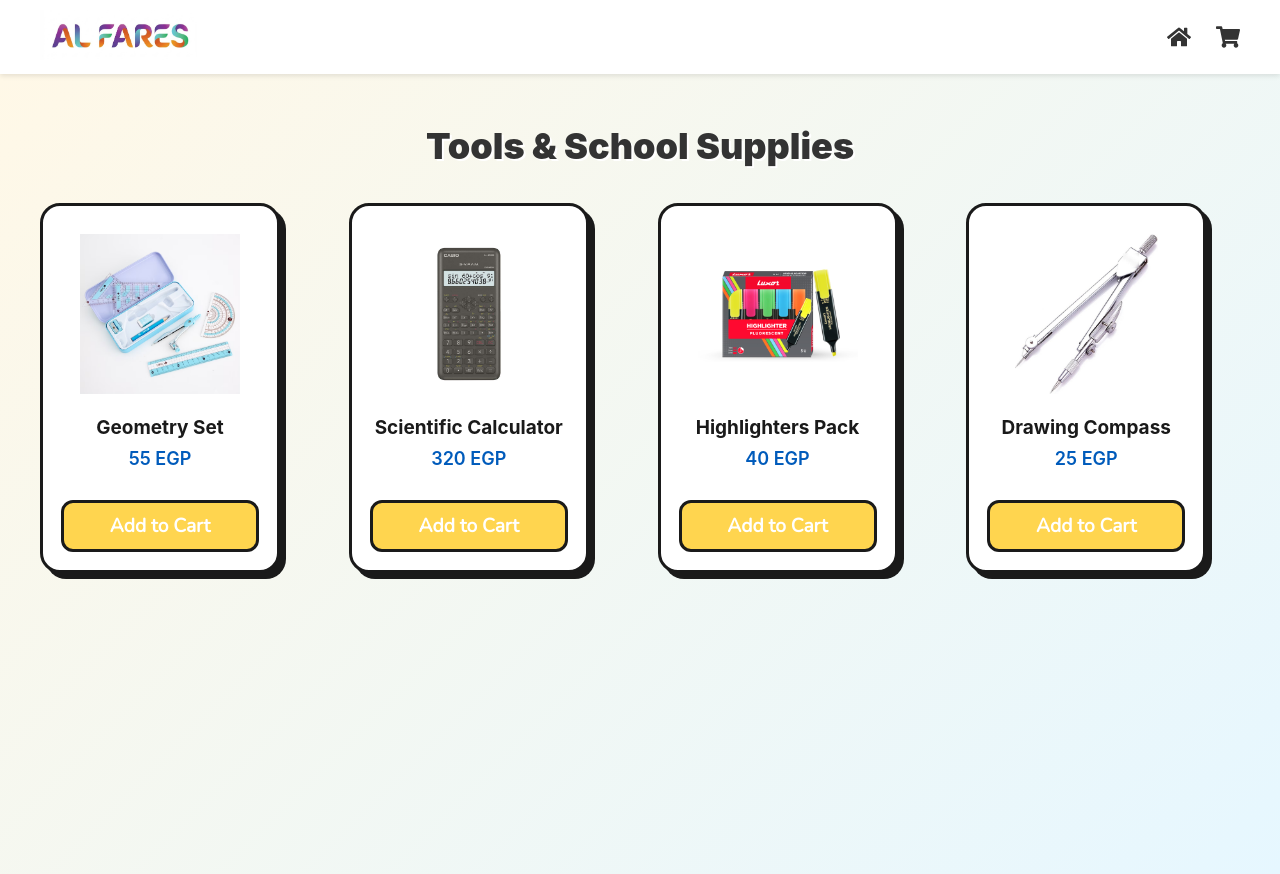
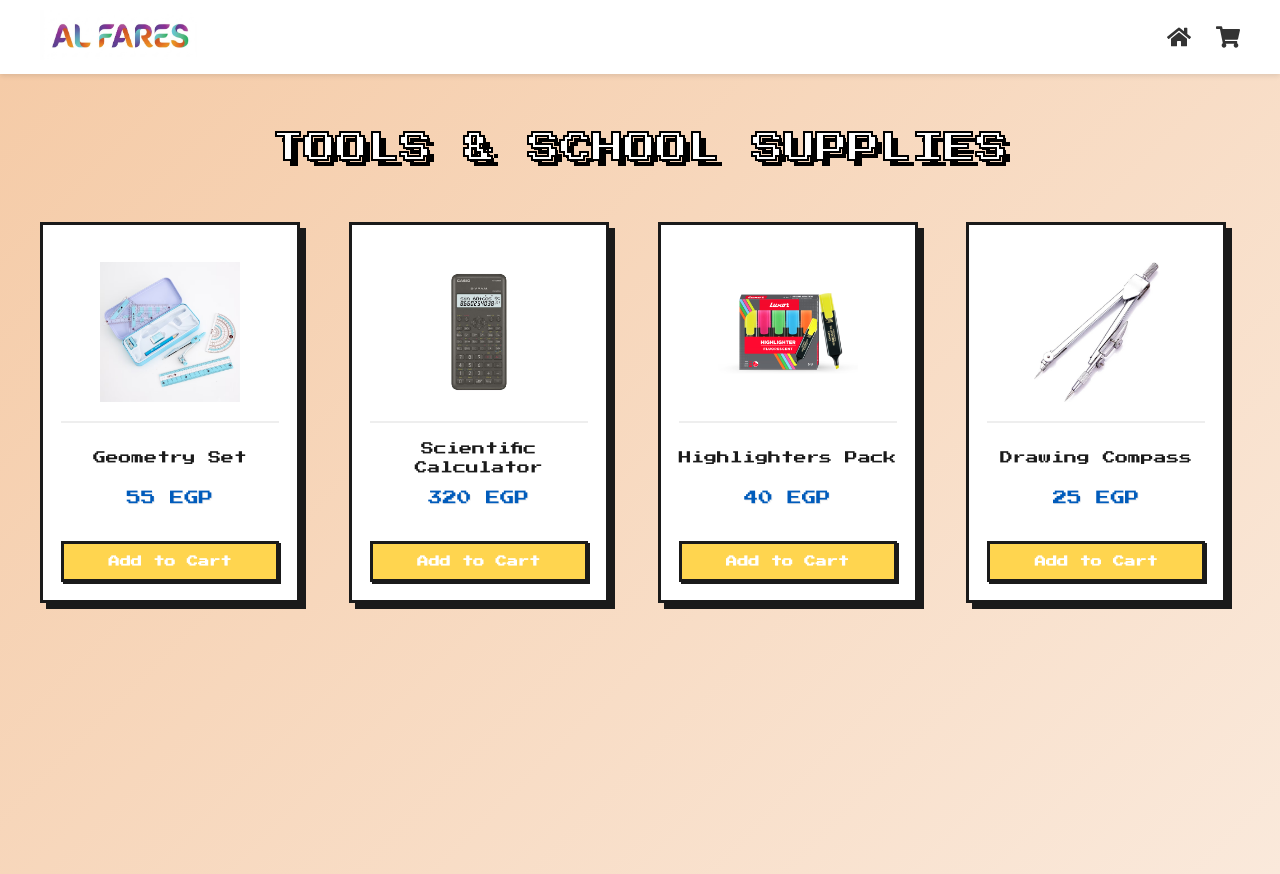
Before and after one commit to nour-ayman/AL_FARES, a React (Create React App) app in the folder web/: page /tools in a window 1280 px wide. Built offline with nearby package versions, Linux system fonts and the light colour scheme; the HTML template or start-up script is replaced by a standard one.

Commit message:
feat(ui): Integrate retro font and update styles across bags, tools, and textbooks sections

```diff
--- a/web/src/features/products/bags/bagsData.js
+++ b/web/src/features/products/bags/bagsData.js
@@ -1,24 +1,24 @@
 const bagsData = [
   {
-    id: 1,
+    id: 5,
     name: "Classic School Backpack",
     image: "/images/bag1.png",
     price: 180,
   },
   {
-    id: 2,
+    id: 6,
     name: "Sporty Laptop Bag",
     image: "/images/bag2.png",
     price: 350,
   },
   {
-    id: 3,
+    id: 7,
     name: "Casual Shoulder Bag",
     image: "/images/bag3.png",
     price: 220,
   },
   {
-    id: 4,
+    id: 8,
     name: "Leather College Bag",
     image: "/images/bag4.png",
     price: 400,
--- a/web/src/features/products/bags/bagspage.css
+++ b/web/src/features/products/bags/bagspage.css
@@ -1,25 +1,47 @@
+/* 1. Import the Retro Font */
+@import url('https://fonts.googleapis.com/css2?family=Press+Start+2P&display=swap');
+
 .bags-container {
   width: 100%;
   min-height: 100vh;
   padding: 50px 20px;
-  background: linear-gradient(135deg, #f3faff, #fff0f0);
+  background: linear-gradient(135deg, #d35400, #e9b18c);
   display: flex;
   flex-direction: column;
   align-items: center;
 }
 
+/* 👇 NEW RETRO TITLE STYLE */
 .bags-title {
-  font-size: 36px;
-  font-weight: 900;
-  margin-bottom: 35px;
-  color: #333;
-  text-shadow: 2px 2px #fff;
+  font-family: 'Press Start 2P', cursive;
+  font-size: 2rem;
+  font-weight: 400;
+  text-align: center;
+  margin-bottom: 50px;
+  line-height: 1.5;
+
+  /* The "Sticker" Effect */
+  color: #ffffff;                 /* Fill: White */
+  -webkit-text-stroke: 2px black; /* Stroke: Black */
+  text-shadow: 6px 6px 0px #000;  /* Hard Retro Shadow */
+
+  text-transform: uppercase;
+
+  /* Entrance Animation */
+  animation: floatIn 0.8s ease-out;
 }
 
 .bags-grid {
   width: 100%;
   max-width: 1200px;
   display: grid;
-  grid-template-columns: repeat(auto-fill, minmax(240px, 1fr));
+  /* Increased min-width slightly to 260px to fit retro cards better */
+  grid-template-columns: repeat(auto-fill, minmax(260px, 1fr));
   gap: 35px;
 }
+
+/* Animation Keyframes */
+@keyframes floatIn {
+  from { transform: translateY(-20px); opacity: 0; }
+  to { transform: translateY(0); opacity: 1; }
+}
--- a/web/src/features/products/components/productcard.css
+++ b/web/src/features/products/components/productcard.css
@@ -1,18 +1,26 @@
+/* 1. Import Font (Just in case) */
+@import url('https://fonts.googleapis.com/css2?family=Press+Start+2P&display=swap');
+
 .product-card {
-  width: 240px;
+  width: 260px; /* Made slightly wider for the retro font */
   padding: 18px;
   border: 3px solid #1a1a1a;
-  border-radius: 20px;
+  border-radius: 0px; /* 80s style = Square corners! */
   background: #ffffff;
   text-align: center;
   cursor: pointer;
-  transition: 0.3s ease;
+  transition: 0.2s ease;
+
+  /* Retro Hard Shadow */
   box-shadow: 6px 6px 0px #1a1a1a;
+
+  /* Apply the Font */
+  font-family: 'Press Start 2P', cursive;
 }
 
 .product-card:hover {
-  transform: translate(-5px, -5px);
-  box-shadow: 10px 10px 0px #1a1a1a;
+  transform: translate(-3px, -3px);
+  box-shadow: 9px 9px 0px #1a1a1a;
   background: #fff7d1;
 }
 
@@ -22,47 +30,66 @@
   display: flex;
   justify-content: center;
   align-items: center;
+  margin-bottom: 15px;
+  border-bottom: 2px solid #eee; /* Divider line */
 }
 
 .product-img {
-  max-width: 160px;
-  max-height: 160px;
+  max-width: 140px;
+  max-height: 140px;
   object-fit: contain;
 }
 
 .product-name {
-  font-size: 19px;
-  font-weight: 700;
-  margin-top: 12px;
-  margin-bottom: 6px;
+  /* Font size reduced because 19px is too huge for this font */
+  font-size: 0.8rem;
+  line-height: 1.5;
+  font-weight: 400; /* This font doesn't need bold */
+  margin-top: 10px;
+  margin-bottom: 10px;
   color: #1a1a1a;
+  height: 40px; /* Fixed height so cards stay aligned */
+  display: flex;
+  align-items: center;
+  justify-content: center;
 }
 
 .price {
-  font-size: 18px;
-  font-weight: 600;
-  margin-bottom: 12px;
+  font-size: 0.9rem; /* Approx 14px */
+  margin-bottom: 15px;
   color: #005bbb;
+  text-shadow: 1px 1px 0px #eee;
 }
 
 .add-btn {
   width: 100%;
-  padding: 10px;
+  padding: 12px;
   border: 3px solid #1a1a1a;
   background: #ffd54f;
-  border-radius: 12px;
-  font-weight: bold;
+  border-radius: 0px; /* Square button */
+  font-family: 'Press Start 2P', cursive; /* Important for button text */
+  font-size: 0.7rem; /* Smaller text for button */
   cursor: pointer;
-  transition: 0.3s;
+  transition: 0.1s;
+  box-shadow: 2px 2px 0px #1a1a1a;
 }
 
 .add-btn:hover {
   background: #ffca28;
+  transform: translate(-1px, -1px);
+  box-shadow: 3px 3px 0px #1a1a1a;
 }
 
+.add-btn:active {
+  transform: translate(2px, 2px);
+  box-shadow: 0px 0px 0px #1a1a1a;
+}
+
+/* Success State (Green) */
 .add-btn.added {
-  background-color: #27ae60; /* Green color for success */
+  background-color: #27ae60;
   color: white;
-  border-color: #27ae60;
-  transform: scale(0.95); /* Slight click effect */
+  border-color: #1a1a1a;
+  transform: none;
+  box-shadow: 2px 2px 0px #1a1a1a;
 }
--- a/web/src/features/products/textbooks/textbookspage.css
+++ b/web/src/features/products/textbooks/textbookspage.css
@@ -1,24 +1,47 @@
+/* 1. Import the Retro Font */
+@import url('https://fonts.googleapis.com/css2?family=Press+Start+2P&display=swap');
+
 .products-container {
   width: 100%;
   min-height: 100vh;
   padding: 50px 20px;
-  background: linear-gradient(135deg, #fdfdfd, #f2f2f7);
+  /* You can keep this gradient, or switch to the retro-wave-bg.png if you want! */
+  background: linear-gradient(135deg, #2c3e50, #9595b3);
   display: flex;
   flex-direction: column;
   align-items: center;
 }
 
+/* 👇 THIS IS THE NEW RETRO TITLE STYLE */
 .page-title {
-  font-size: 36px;
-  font-weight: 900;
-  margin-bottom: 35px;
-  color: #222222;
+  font-family: 'Press Start 2P', cursive;
+  font-size: 2rem; /* Reduced size because this font is wide */
+  font-weight: 400; /* Retro font is already bold */
+  text-align: center;
+  margin-bottom: 50px;
+  line-height: 1.5;
+
+  /* The "Sticker" Effect */
+  color: #ffffff;                 /* Fill: White */
+  -webkit-text-stroke: 2px black; /* Stroke: Black */
+  text-shadow: 6px 6px 0px #000;  /* Hard Retro Shadow */
+
+  text-transform: uppercase;      /* Looks better in arcade font */
+
+  /* Entrance Animation */
+  animation: floatIn 0.8s ease-out;
 }
 
 .products-grid {
   width: 100%;
   max-width: 1200px;
   display: grid;
-  grid-template-columns: repeat(auto-fill, minmax(240px, 1fr));
+  grid-template-columns: repeat(auto-fill, minmax(260px, 1fr)); /* Adjusted for wider cards */
   gap: 35px;
 }
+
+/* Animation Keyframes */
+@keyframes floatIn {
+  from { transform: translateY(-20px); opacity: 0; }
+  to { transform: translateY(0); opacity: 1; }
+}
--- a/web/src/features/products/tools/toolsData.js
+++ b/web/src/features/products/tools/toolsData.js
@@ -1,24 +1,24 @@
 const toolsData = [
   {
-    id: 1,
+    id: 9,
     name: "Geometry Set",
     image: "/images/tools1.png",
     price: 55,
   },
   {
-    id: 2,
+    id: 10,
     name: "Scientific Calculator",
     image: "/images/tools2.png",
     price: 320,
   },
   {
-    id: 3,
+    id: 11,
     name: "Highlighters Pack",
     image: "/images/tools3.png",
     price: 40,
   },
   {
-    id: 4,
+    id: 12,
     name: "Drawing Compass",
     image: "/images/tools4.png",
     price: 25,
--- a/web/src/features/products/tools/toolspage.css
+++ b/web/src/features/products/tools/toolspage.css
@@ -1,25 +1,47 @@
+/* 1. Import the Retro Font */
+@import url('https://fonts.googleapis.com/css2?family=Press+Start+2P&display=swap');
+
 .tools-container {
   width: 100%;
   min-height: 100vh;
   padding: 50px 20px;
-  background: linear-gradient(135deg, #fff8e7, #e6f7ff);
+  background: linear-gradient(135deg, #f5cba7, #fae9db);
   display: flex;
   flex-direction: column;
   align-items: center;
 }
 
+/* 👇 NEW RETRO TITLE STYLE */
 .tools-title {
-  font-size: 36px;
-  font-weight: 900;
-  margin-bottom: 35px;
-  color: #333;
-  text-shadow: 2px 2px #fff;
+  font-family: 'Press Start 2P', cursive;
+  font-size: 2rem; /* Adjusted size */
+  font-weight: 400;
+  text-align: center;
+  margin-bottom: 50px;
+  line-height: 1.5;
+
+  /* The "Sticker" Effect */
+  color: #ffffff;                 /* Fill: White */
+  -webkit-text-stroke: 2px black; /* Stroke: Black */
+  text-shadow: 6px 6px 0px #000;  /* Hard Retro Shadow */
+
+  text-transform: uppercase;
+
+  /* Entrance Animation */
+  animation: floatIn 0.8s ease-out;
 }
 
 .tools-grid {
   width: 100%;
   max-width: 1200px;
   display: grid;
-  grid-template-columns: repeat(auto-fill, minmax(240px, 1fr));
+  /* Increased min-width to 260px to fit wider retro cards */
+  grid-template-columns: repeat(auto-fill, minmax(260px, 1fr));
   gap: 35px;
 }
+
+/* Animation Keyframes */
+@keyframes floatIn {
+  from { transform: translateY(-20px); opacity: 0; }
+  to { transform: translateY(0); opacity: 1; }
+}
```
